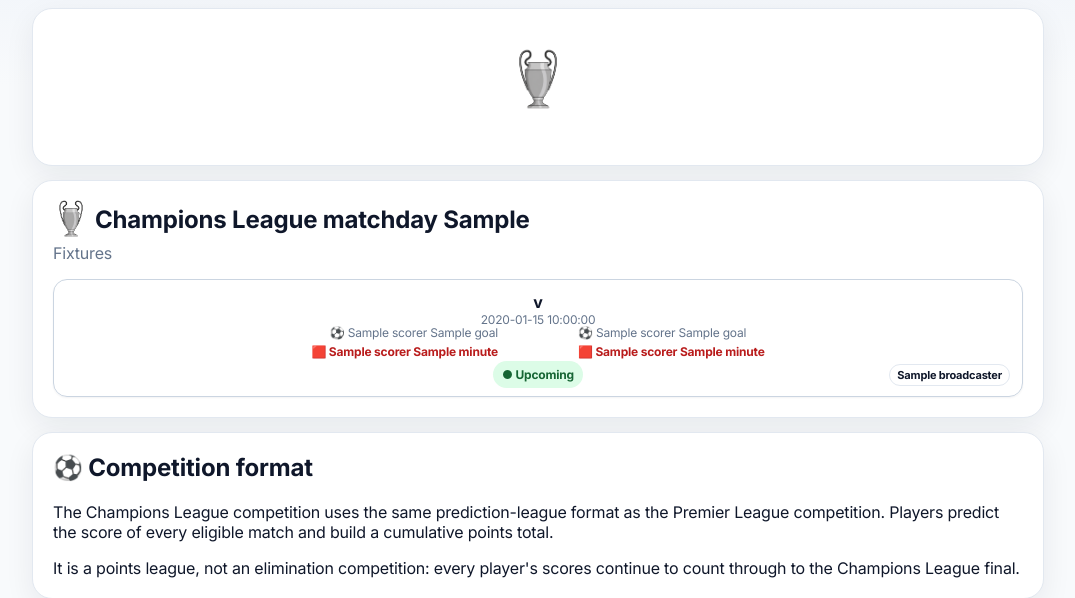
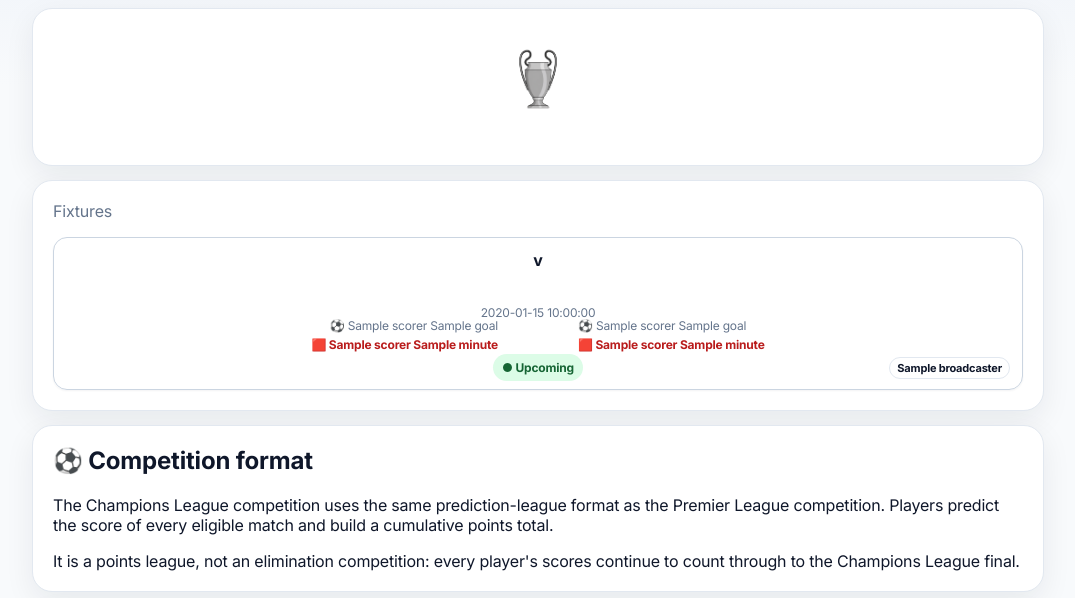
Before and after one commit to daanvb/pl-predictions, a Python web app: template premier_league_predictor/app/templates/side_events.html in a window 1280 px wide. Shown: the part 195-793 px from the top of the page, without its empty margins (102-1177 px from the left). Run offline with Jinja, Linux system fonts and the light colour scheme; the template is opened without the code that fills it: most values are stand-ins (such as "Sample title", 1, 10 or a date in 2020).

Commit message:
Refine Champions League fixture layout

```diff
--- a/premier_league_predictor/app/templates/base.html
+++ b/premier_league_predictor/app/templates/base.html
@@ -1170,13 +1170,13 @@ body.dashboard-menu-open{overflow:hidden}
 .competition-icon-h2h img{transform:scale(.94) scaleX(.82)}
 .player-title-icon{width:1.3rem;height:1.3rem;flex-basis:1.3rem;margin-right:1px;vertical-align:-.32rem}
 .player-title-icon img{width:1.3rem;height:1.3rem}
-.live-table-card .leader-row{grid-template-columns:44px 34px minmax(0,1fr) 120px;row-gap:0}
+.live-table-card .leader-row{grid-template-columns:44px 30px minmax(0,1fr) 76px;column-gap:6px;row-gap:0}
 .live-table-card .leader-row > .rank{grid-column:1;grid-row:1;align-self:center}
 .live-table-card .leader-row > div:nth-child(2){grid-column:2;grid-row:1;align-self:center}
 .live-table-card .live-player-name{grid-column:3;grid-row:1;align-self:center}
 .live-table-card .live-player-progress{grid-column:3;grid-row:2;margin-top:3px;min-width:0;overflow:hidden;text-overflow:ellipsis;white-space:nowrap}
-.live-table-card .leader-points{grid-column:4;grid-row:1;align-self:center;text-align:center}
-.live-table-card .live-player-points{grid-column:4;grid-row:2;margin-top:3px;text-align:center}
+.live-table-card .leader-points{grid-column:4;grid-row:1;align-self:center;text-align:right;font-size:26px}
+.live-table-card .live-player-points{grid-column:4;grid-row:2;margin-top:3px;text-align:right}
 .live-table-card .player-title-icon{margin-left:-5px}
 .live-table-card .player-title-icon,.league-player .player-title-icon{vertical-align:-.27rem}
 .fixture-predictions .player-title-icon{vertical-align:-.27rem}
@@ -1211,9 +1211,6 @@ body.dashboard-menu-open{overflow:hidden}
   height:36px;
 }
 /* Keep date and status in the same shared fixture-card grid used by PL. */
-.champions-fixture-card .fixture-row-grid{
-  row-gap:0;
-}
 .payment-list{display:grid;margin-top:14px;border-top:1px solid var(--line)}
 .payment-row{display:flex;justify-content:space-between;align-items:center;gap:14px;padding:12px 2px;border-bottom:1px solid var(--line)}
 .payment-row label{display:flex;align-items:center;gap:8px;font-weight:700}
--- a/premier_league_predictor/app/templates/side_events.html
+++ b/premier_league_predictor/app/templates/side_events.html
@@ -11,9 +11,9 @@
 <img src="/static/champions-league-trophy.png" alt="Champions League trophy" style="width:72px;height:72px;object-fit:contain;margin-bottom:12px">
 {% if session.get('admin') %}
 <form class="champions-matchday-form" method="POST" action="/admin/champions-league/import">
-<label class="small" for="champions-matchday">Champions League matchday</label>
+<label class="small" for="champions-matchday">Choose round</label>
 <select class="champions-matchday-select" id="champions-matchday" name="matchday">
-{% for matchday in available_matchdays %}<option value="{{ matchday }}"{% if matchday == selected_matchday %} selected{% endif %}>Matchday {{ matchday }}</option>{% endfor %}
+{% for matchday in available_matchdays %}<option value="{{ matchday }}"{% if matchday == selected_matchday %} selected{% endif %}>Round {{ matchday }}</option>{% endfor %}
 </select>
 <button class="primary">Refresh this matchday</button>
 </form>
@@ -23,7 +23,6 @@
 {% if fixtures %}
 <div class="card">
 <div>
-<h2 class="champions-fixture-heading"><span class="competition-icon competition-icon-cl champions-title-trophy"><img src="/static/champions-league-trophy.png" alt=""></span> Champions League matchday {{ selected_matchday }}</h2>
 <p class="muted" style="margin-top:0">Fixtures</p>
 </div>
 <div style="margin-top:10px">
--- a/premier_league_predictor/config.yaml
+++ b/premier_league_predictor/config.yaml
@@ -1,6 +1,6 @@
 name: "Preddies"
 description: "Private Premier League prediction game"
-version: "1.28.0"
+version: "1.29.0"
 slug: "premier_league_predictor"
 init: false
 arch:
```
